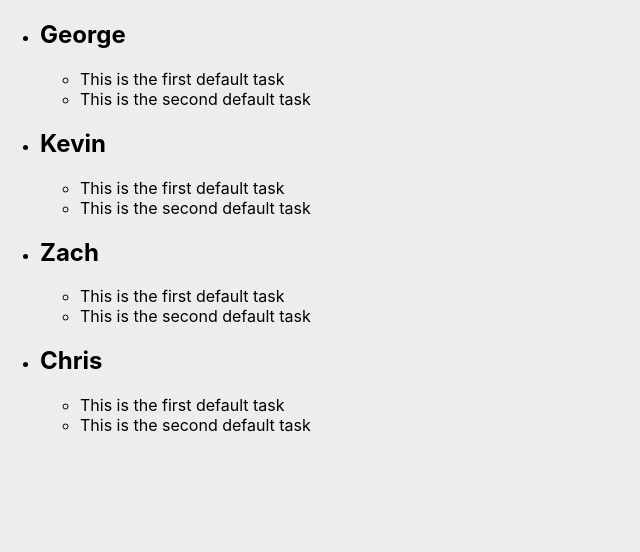
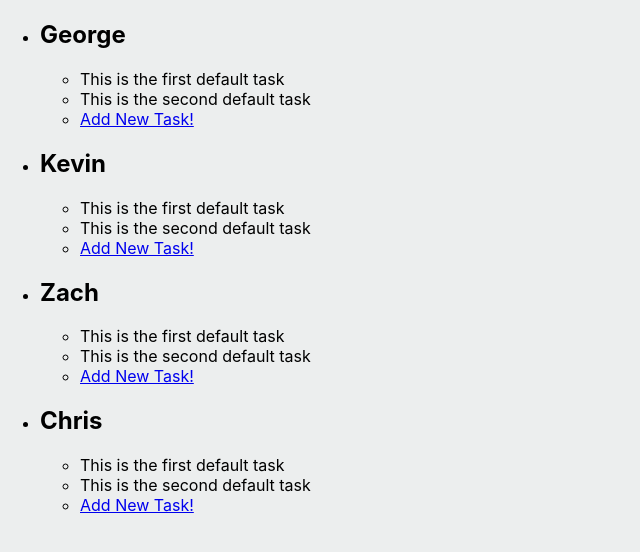
Before and after one commit to k-2tha-brimm/kanban, a React (Create React App) app: page / in a window 1280 px wide. Shown: the top 552 px of the page, without its empty margins (0-640 px from the left). Built offline with nearby package versions, Linux system fonts and the light colour scheme.

Commit message:
add AddTask. not persisting, though

```diff
--- a/src/AddCard.js
+++ b/src/AddCard.js
@@ -0,0 +1,49 @@
+import React, {Component} from 'react';
+
+export default class AddCard extends Component {
+
+    constructor(props) {
+        super(props);
+        this.state = {
+            editing: false
+        }
+    }
+
+    onSubmit(e) {
+        e.preventDefault();
+        const taskText = this.textInput.value.trim();
+        const listId = this.props.listId;
+        if (taskText && this.props.onAdd) {
+            this.props.onAdd(taskText, listId);
+        }
+        this.textInput.value = '';
+    }
+
+    changeEdit(editing) {
+        this.setState({
+            editing: editing
+        });
+    }
+
+    render() {
+        if(!this.state.editing) {
+            return (
+                <div className="add-open-button" onClick={() => this.changeEdit(true)}>
+                    <a href="#">Add New Task!</a>
+                </div>
+            )
+        } else {
+            return (
+                <form className="add-new-task" onSubmit={(e) => this.onSubmit(e)}>
+                    <input type="text" className="task-input" ref={input => this.textInput = input} aria-label="Add a task" />
+                    <div className="add-button-container">
+                        <button className="add-button">Add Task!</button>
+                        <button className="cancel-button" onClick={() => this.changeEdit(false)}>Cancel</button>
+                    </div>
+                </form>
+            )
+        }
+    }
+
+
+}
--- a/src/App.js
+++ b/src/App.js
@@ -88,10 +88,30 @@ export default class App extends React.Component {
     }
   }
 
+  addTaskCard(taskText, listId) {
+    let rawLists = localStorage.getItem('lists');
+    let parsedLists = JSON.parse(rawLists);
+
+    const newTask = {
+      taskText,
+      listId,
+      timeId: new Date().valueOf()
+    }
+
+    parsedLists[listId].cards.push(newTask);
+
+    this.setState({
+      lists: parsedLists
+    });
+
+    localStorage.setItem('lsts', JSON.stringify(parsedLists));
+  }
+
   render() {
     const lists = this.state.lists.map((list, index) => (
       <li className="listWrapper" key={index}>
-        <List {...list} />
+        <List {...list}
+          onAdd={(taskText, listId) => this.addTaskCard(taskText, listId)} />
       </li>
     ));
 
--- a/src/List.js
+++ b/src/List.js
@@ -1,5 +1,6 @@
 import React, { Component } from 'react';
 import Card from './Card';
+import AddCard from './AddCard';
 
 export default class List extends Component {
 
@@ -19,6 +20,9 @@ export default class List extends Component {
                 <h2>{this.props.title}</h2>
                 <ul className="taskCards">
                     {cards}
+                    <li className="add-task-container">
+                        <AddCard listId={this.props.id} onAdd={this.props.onAdd} />
+                    </li>
                 </ul>
             </div>
         )
```
